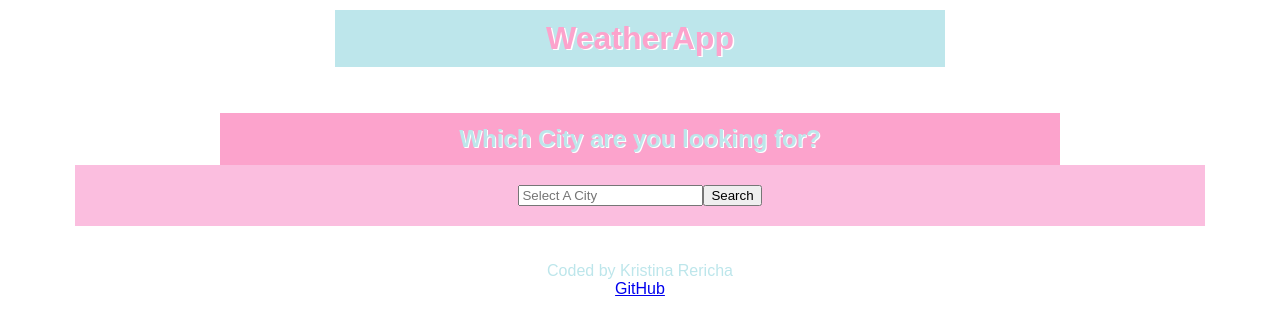
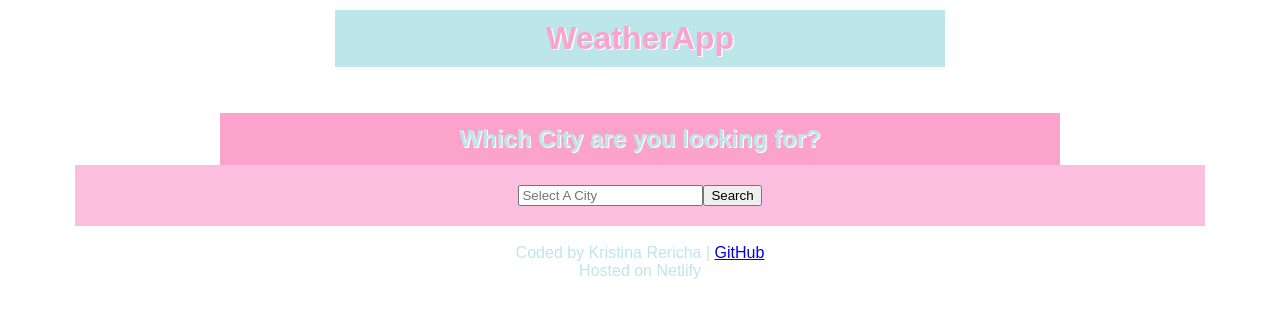
Before and after one commit to Krisi28/shecodes-react_final_8.3., a React (Create React App) app: page / in a window 1280 px wide. Shown: the top 332 px of the page. Built offline with nearby package versions, Linux system fonts and the light colour scheme.

Commit message:
added city name

```diff
--- a/src/App.js
+++ b/src/App.js
@@ -6,7 +6,8 @@ function App() {
     <div className="App">
       <div className="container">
         <SearchEngine defaultCity="Vienna" />
-    </div>
+        <Footer />
+      </div>
     </div>
   );
 }
--- a/src/WeatherInfo.js
+++ b/src/WeatherInfo.js
@@ -11,7 +11,7 @@ export default function WeatherInfo(props) {
                 <span className="Date"><FormattedDate date={props.data.date} /></span>
                 <span className="DisplayedCity">{props.data.City}</span>
                 <br />
-                <h2>The current weather is:</h2>
+                <h2>The current weather in {props.data.city} is:</h2>
                 <ul className="result-list">
                   <li><WeatherTemperature celsius={props.data.temperature} /></li>
                   <br />
--- a/src/footer.js
+++ b/src/footer.js
@@ -4,10 +4,10 @@ import "./Footer.css";
 export default function Footer() {
   return <div>
         <br />
-        <br />
-            Coded by Kristina Rericha
+            Coded by Kristina Rericha | <a href="https://github.com/Krisi28/shecodes-react_final_8.3."> GitHub</a>
           <br />
-          <a href="https://github.com/Krisi28/shecodes-react_final_8.3.">GitHub</a>
+          Hosted on Netlify
+          <br />
           <br />
           <br />
           </div>
```
